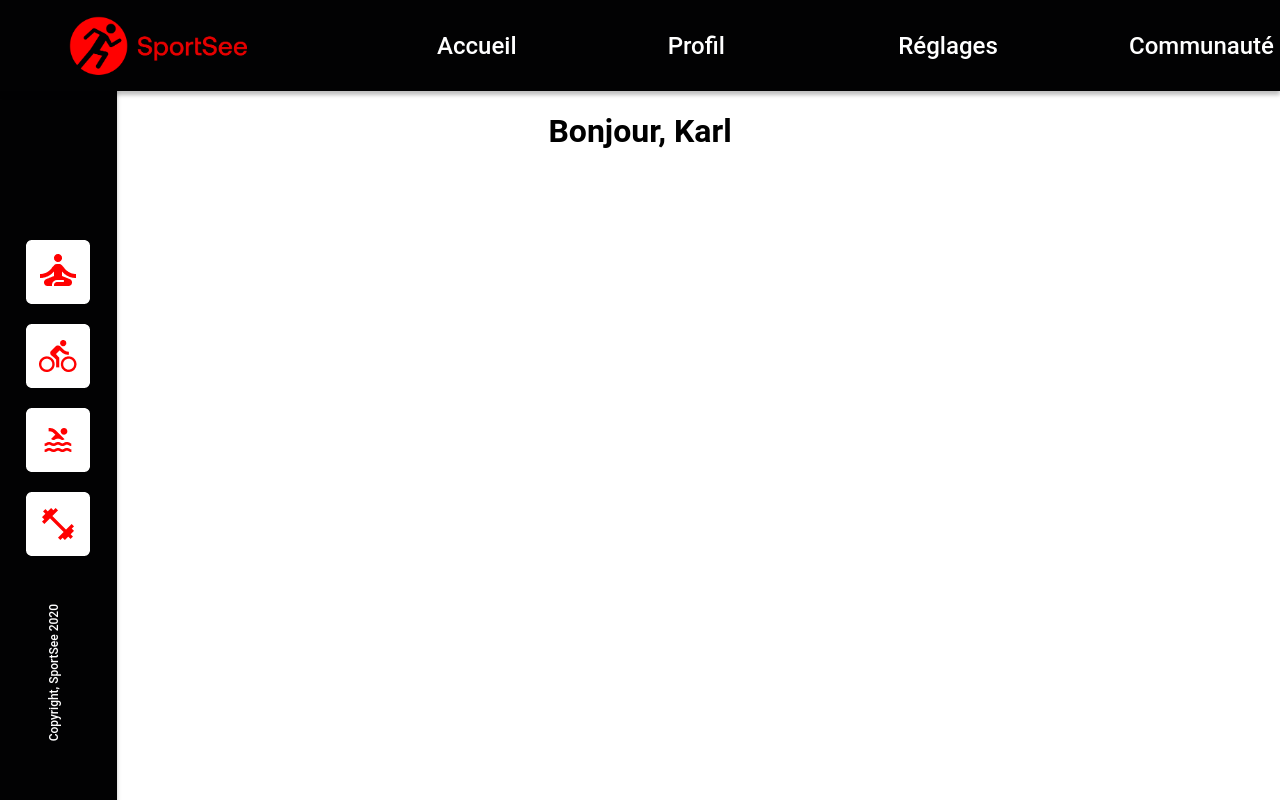
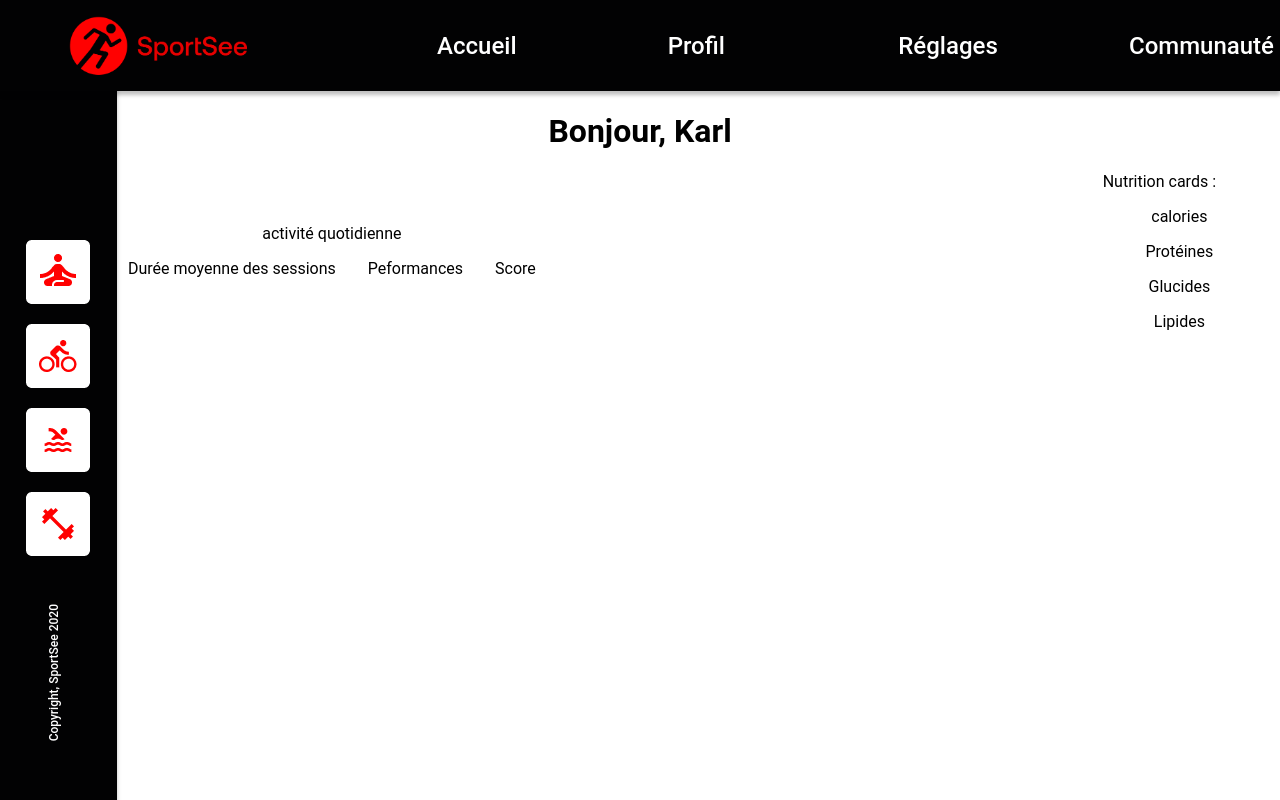
Before and after one commit to fvnny-code/SportSee, a React (Create React App) app in the folder front-end/: page /user/1 in a window 1280 px wide. Built offline with nearby package versions, Linux system fonts and the light colour scheme.

Commit message:
first rough ntegration of elements in the User page + rough styling

```diff
--- a/front-end/src/index.css
+++ b/front-end/src/index.css
@@ -48,3 +48,23 @@ li {
   font-weight: 800;
   color: red;
 }
+
+/* User Page */
+.charts {
+  display: flex;
+  justify-content: space-between;
+  align-items: center;
+  padding: 0 4rem;
+}
+
+.charts article {
+  margin: 0 3rem;
+}
+
+.chartsContainer {
+  display: flex;
+  justify-content: center;
+  align-items: center;
+  gap: 2rem;
+  padding: 1rem;
+}
--- a/front-end/src/pages/User.jsx
+++ b/front-end/src/pages/User.jsx
@@ -5,26 +5,39 @@ import { UserContext, } from '../utils/context';
 
 export default function User() {
     const userContext = useContext(UserContext)
-    // const userActivityContext = useContext(UserActivityContext)
+
     return (
-        <div className='user-infos'>
+        <div className='main'>
             {userContext.hasLoaded && (
                 <>
                     <h1>Bonjour,
                         <span className='user-name'> {userContext.userInfos.userInfos.firstName}
                         </span>
                     </h1>
+                    <section className='charts'>
+                        <article>
+                            <div className='activityChart'>
+                                activité quotidienne
+                            </div>
+                            <div className='chartsContainer'>
+                                <div className='sessionDurationChart'>Durée moyenne des sessions</div>
+                                <div className='performanceChart'>Peformances</div>
+                                <div className='scoreChart'>Score</div>
+                            </div>
+                        </article>
+                        <aside>
+                            Nutrition cards :
+                            <ul>calories</ul>
+                            <ul>Protéines</ul>
+                            <ul>Glucides</ul>
+                            <ul>Lipides</ul>
+                        </aside>
+                    </section>
                 </>
-            )}
-            {/* {userActivityContext.hasLoaded && (
-                <>
-                    <h1>Bonjour,
-                        <span> {userActivityContext.sessions}
-                        </span>
-                    </h1>
-                </>
-            )} */}
+            )
+            }
 
-        </div>
+
+        </div >
     )
 }
```
